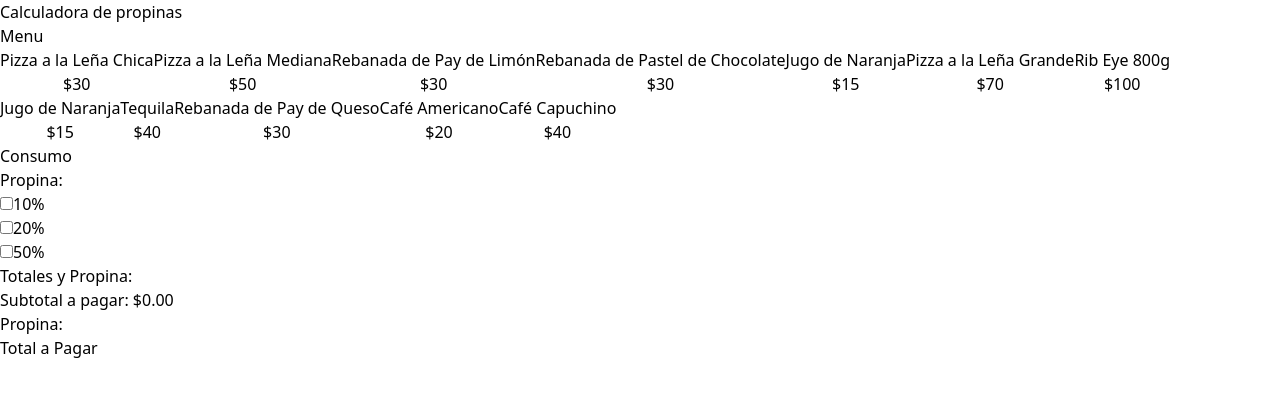
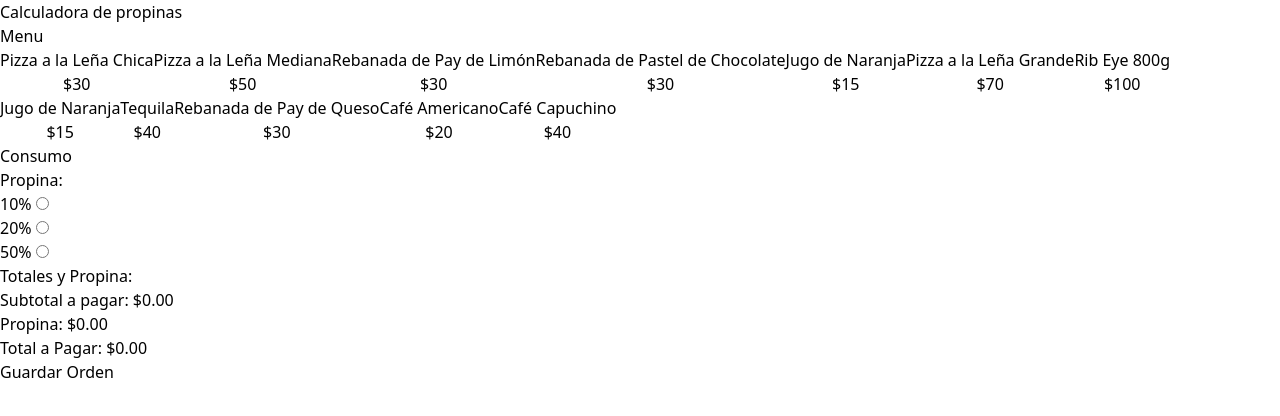
Before and after one commit to Jonnathan23/Calculadora-de-propinas, a React (Vite) app in the folder calculadora-propinas/: page / in a window 1280 px wide. Shown: the top 416 px of the page. Built offline with nearby package versions, Linux system fonts and the light colour scheme.

Commit message:
Calculadora de propinas casi terminada

```diff
--- a/calculadora-propinas/src/App.tsx
+++ b/calculadora-propinas/src/App.tsx
@@ -1,16 +1,16 @@
 import MenuItems from "./components/MenuItem"
-
 import OrderItems from "./components/OrderItems"
 import useOrder from "./hooks/useOrder"
-//import { menuItems } from "./data/db"
 import { usePropinas } from "./hooks/usePropinas"
 
 
 function App() {
 
+
+
   const { data } = usePropinas()
 
-  const { order, addOrder, subPriceTotal, removeItem } = useOrder()
+  const { order, addOrder, subPriceTotal, removeItem, tipAmount, setTip, total, saveOrder } = useOrder()
 
   console.log(data)
   return (
@@ -27,9 +27,7 @@ function App() {
               <MenuItems
                 key={item.id}
                 item={item}
-
                 addOrder={addOrder}
-
 
               />
             )}
@@ -43,8 +41,14 @@ function App() {
             order={order}
             subPriceTotal={subPriceTotal}
             removeItem={removeItem}
+            tipAmount={tipAmount}
+            setTip={setTip}
+            total={total}
+            saveOrder={saveOrder}
+
           />
         </div>
+
       </main>
 
 
--- a/calculadora-propinas/src/components/OrderItems.tsx
+++ b/calculadora-propinas/src/components/OrderItems.tsx
@@ -1,14 +1,20 @@
 import { formatCurrency } from "../helpers"
 import type { OrderItem } from "../types"
+import { tipOptions } from "../data/db"
+
 
 type OrderItemsProps = {
     order: OrderItem[]
     subPriceTotal: number
     removeItem: (id: OrderItem['id']) => void
+    tipAmount: number
+    setTip: React.Dispatch<React.SetStateAction<number>>
+    total: number
+    saveOrder: (parent : string) => void
 
 }
 
-export default function OrderItems({ order, subPriceTotal, removeItem }: OrderItemsProps) {
+export default function OrderItems({ order, subPriceTotal, removeItem, tipAmount, setTip, total, saveOrder }: OrderItemsProps) {
 
     return (
         <>
@@ -16,8 +22,8 @@ export default function OrderItems({ order, subPriceTotal, removeItem }: OrderIt
                 {order.map(item => (
 
                     <div
-                    className="flex items-center justify-between border-t border-gray-200 p-5 last-of-type:border-b"
-                    key={item.id}
+                        className="flex items-center justify-between border-t border-gray-200 p-5 last-of-type:border-b"
+                        key={item.id}
                     >
                         <div>
                             <p>{item.name} - {formatCurrency(item.price)}</p>
@@ -35,21 +41,38 @@ export default function OrderItems({ order, subPriceTotal, removeItem }: OrderIt
 
                 ))}
             </div>
-            <section>
-                <h5>Propina:</h5>
-                <ul>
-                    <li><input type="checkbox" name="" id="" />10%</li>
-                    <li><input type="checkbox" name="" id="" />20%</li>
-                    <li><input type="checkbox" name="" id="" />50%</li>
-                </ul>
-            </section>
+            <div>
+                <h3 className='font-black text-2xl'>Propina:</h3>
+                <form action="">
+                    {tipOptions.map(tip =>
+                        <div key={tip.id} className='flex gap-2'>
+                            <label htmlFor={tip.id}>{tip.label} </label>
+                            <input
+                                type="radio" name="tip" id={tip.id} value={tip.value}
+                                onChange={e => setTip(+e.target.value)}
+                            />
+                        </div>
+                    )}
+                </form>
+            </div>
 
             <section>
                 <h5 className="text-2xl font-black">Totales y Propina:</h5>
-                <p>Subtotal a pagar: {formatCurrency(subPriceTotal)}</p>
-                <p>Propina: </p>
-                <p>Total a Pagar</p>
+                <p>Subtotal a pagar: <span className="font-black">{formatCurrency(subPriceTotal)}</span></p>
+                <p>Propina: <span className="font-black">{formatCurrency(tipAmount)}</span></p>
+                <p>Total a Pagar: <span className="font-black">{formatCurrency(total)}</span> </p>
             </section>
+            <div id="saveOrder">
+                <button
+                    className="bg-black w-full p-3 uppercase text-white mt-10 font-bold"
+                    disabled={total === 0}
+                    onClick={() => saveOrder('saveOrder')}
+                >
+                    Guardar Orden
+                </button>
+
+            </div>
+
 
         </>
     )
--- a/calculadora-propinas/src/data/db.ts
+++ b/calculadora-propinas/src/data/db.ts
@@ -62,3 +62,21 @@ export const menuItems: MenuItemType[] = [
     "price": 40
   }
 ]
+
+export const tipOptions = [
+  {
+      id: 'tip-10',
+      value: .10,
+      label: '10%'
+  },
+  {
+      id: 'tip-20',
+      value: .20,
+      label: '20%'
+  },
+  {
+      id: 'tip-50',
+      value: .50,
+      label: '50%'
+  },
+]
--- a/calculadora-propinas/src/hooks/useOrder.ts
+++ b/calculadora-propinas/src/hooks/useOrder.ts
@@ -3,9 +3,11 @@ import { useState, useMemo } from "react"
 import { OrderItem } from "../types"
 
 
+
 export default function useOrder(){
 
     const [order, setOrder] = useState<OrderItem[]>([])
+    const [tip, setTip] = useState(0)
 
 
     function addOrder(item :MenuItemType){
@@ -27,7 +29,25 @@ export default function useOrder(){
 
     }
 
+    function saveOrder(parent : string){
+        const msg = document.createElement('p')
+        const div = document.getElementById(parent)
+
+        msg.textContent = 'Se ha guardado su orden'
+        msg.classList.add('guardar')
+
+        div?.appendChild(msg)
+
+        setTimeout(() => msg.remove(),3000)
+
+        setOrder([])
+        setTip(0)
+    }
+
     const subPriceTotal = useMemo(() => order.reduce((total, item) => total +  (item.price * item.quantity),0),[order] )
+
+    const tipAmount = useMemo(() => subPriceTotal * tip, [tip,order])
+    const total = useMemo(() => subPriceTotal + tipAmount, [tip,order])
 
 
 
@@ -35,9 +55,11 @@ export default function useOrder(){
         order,
         addOrder,
         subPriceTotal,
-        removeItem
-
-
+        removeItem,
+        tipAmount,
+        setTip,
+        total,
+        saveOrder
     }
 
 }
--- a/calculadora-propinas/src/index.css
+++ b/calculadora-propinas/src/index.css
@@ -1,3 +1,15 @@
 @tailwind base;
 @tailwind components;
 @tailwind utilities;
+
+.guardar{
+    /*bg-green-600 mt-5 p-2 text-center text-white*/
+    background-color: green;
+    margin-top: 15px;
+    padding: 7px;
+    text-align: center;
+    color: #ffff;
+    font-weight: bold;
+    border-radius: 4px;
+
+}
```
